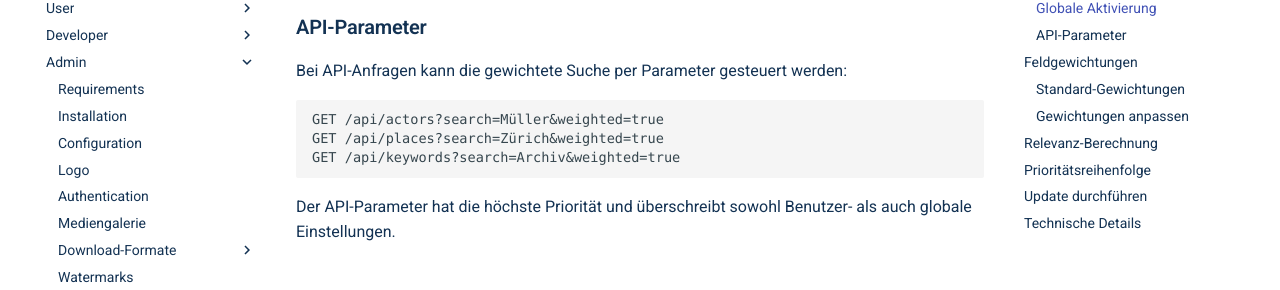
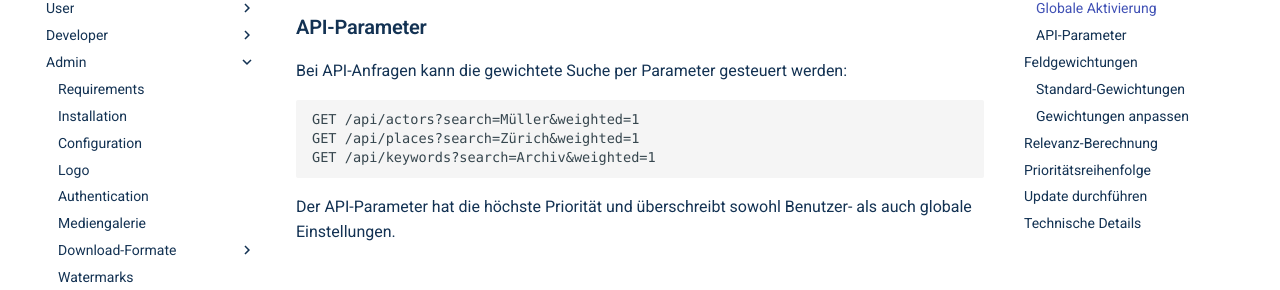
Before and after one commit to kraenzle-ritter/anton-documentation, an MkDocs documentation site: the page built from docs/admin/weighted-search.md, in a window 1280 px wide and 900 px high, scrolled down 571 px. Shown: the part 149-439 px from the top of the window. Built offline with MkDocs 1.6.1 and Material for MkDocs 9.7.7, drawn with Linux system fonts in a browser that asks for light colours; some web fonts are replaced; comment, search, counter and statistics services are not loaded.

Commit message:
docs(api): korrigiere gewichtete-Suche-Parameter auf weighted=1

````diff
--- a/docs/admin/weighted-search.md
+++ b/docs/admin/weighted-search.md
@@ -26,9 +26,9 @@ Setting::setValue('search_weighted_enabled', false); // Deaktivieren (Standard)
 Bei API-Anfragen kann die gewichtete Suche per Parameter gesteuert werden:
 
 ```
-GET /api/actors?search=Müller&weighted=true
-GET /api/places?search=Zürich&weighted=true
-GET /api/keywords?search=Archiv&weighted=true
+GET /api/actors?search=Müller&weighted=1
+GET /api/places?search=Zürich&weighted=1
+GET /api/keywords?search=Archiv&weighted=1
 ```
 
 Der API-Parameter hat die höchste Priorität und überschreibt sowohl Benutzer- als auch globale Einstellungen.
````
